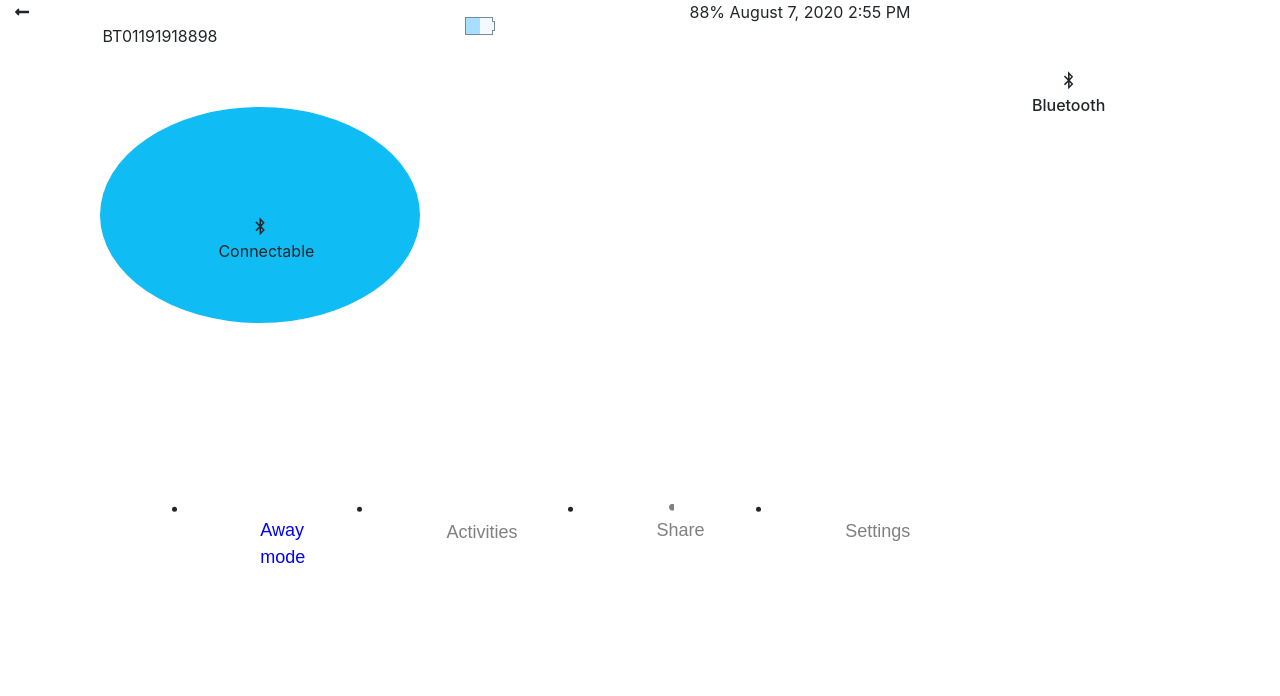
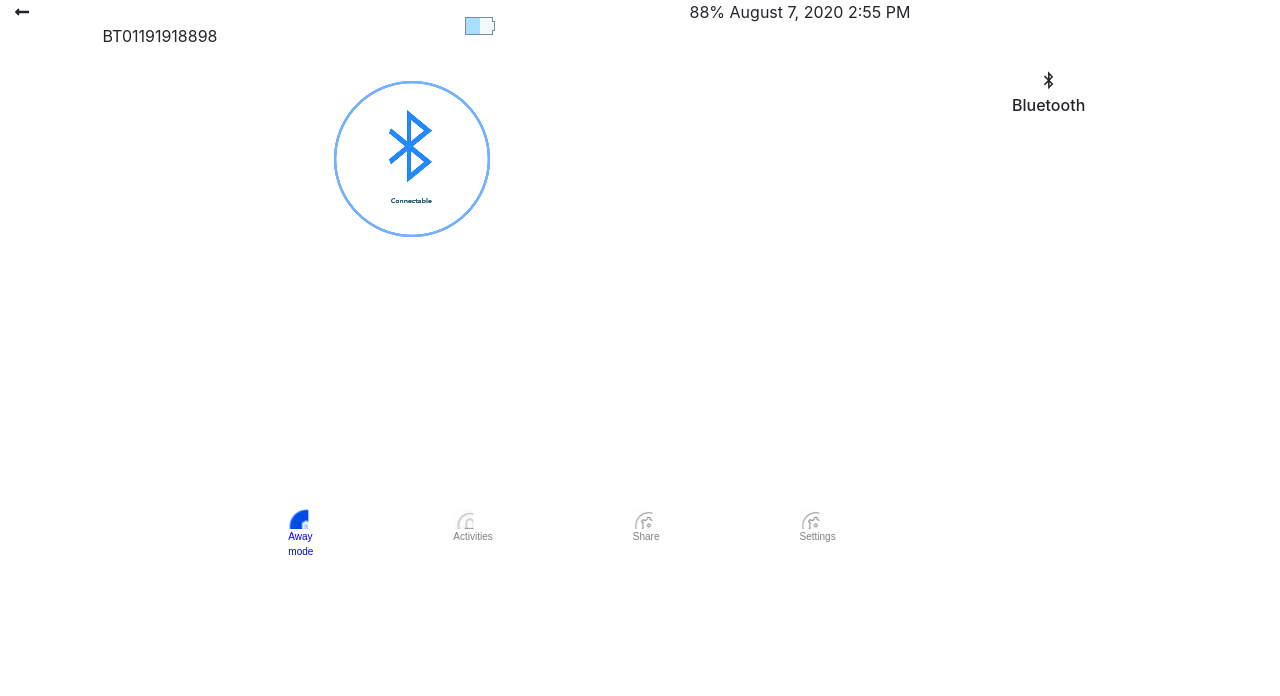
Before and after one commit to amie-nzie/connectableprime, a plain HTML site: page index.html in a window 1280 px wide. Drawn offline with Linux system fonts and the light colour scheme.

Commit message:
new changes

```diff
--- a/bootstrap-4.5.2-dist/bootstrap-4.5.2-dist/style.css
+++ b/bootstrap-4.5.2-dist/bootstrap-4.5.2-dist/style.css
@@ -1,18 +1,4 @@
 
-
-.content1-circle{
-
-width: 150px;
-height: 150px;
-padding: 1px;
-border: 8px solid transparent;
-background:  #10bcf4;
-margin: 100px;
-margin-top: 3%;
-border-radius: 50%;
-position: relative;
-margin-bottom: 10%;
-}
 
 
 
@@ -27,19 +13,21 @@ ul{
     display: flex;
     border-radius: 10px;
     font-family: sans-serif;
+    list-style: none;
 }
 
 
 
 ul li a{
 
-    padding: 10px 10px 10px;
+    padding: 20px 20px 10px;
     display: block;
     font-size: 18px;
 }
 .name{
     color: gray;
-    padding: 5%;
+    font-size: 10px;
+   display: block;
 }
 
 
--- a/index.html
+++ b/index.html
@@ -24,8 +24,9 @@
           BT01191918898</p></div>
         <div style="padding-top: 10px;" class="col-sm-3 content1-center"><img src="./img/battery.png"></img></div>
           <div style="padding-bottom: 30px;" class="col-sm-3 content1-right">88% August 7, 2020 2:55 PM</div>
-            <div style="padding: 100px;" class="col-sm-3 content1-circle"><i style="font-size: large;" class="fab fa-bluetooth-b"></i>
-              <hi style="padding: 10%">Connectable</hi></div>
+
+            <img style="margin-left: 25%;" src="./img/new-bluetooth.png">
+
 
 
               <div style="margin-left: 40%;">
@@ -48,7 +49,7 @@
                         <a href= "#">
 
                         <div class="icon">
-                         <i style="color: blue !important; margin-left: 20px;" class="fas fa-home"></i>
+                          <img src="./img/home.png">
                          </div>
 
                         <div style="color: blue;" class="name" data-text="Away mode" >Away mode</div>
@@ -58,26 +59,27 @@
                       <li>
                         <a href= "#">
                         <div class="icon">
-                          <i style="color: gray !important; margin-left: 25px;" class="far fa-bell"></i>
+                          <img src="./img/bell-rounded.jpeg">
                         </div>
                         <div class="name" data-text="Activities" >Activities</div>
                         </div>
                       </a>
                       </li>
                       <li>
-                        <a href="#">
-                        <div class="icon">
-                          <i style="color: gray !important; margin-left: 15px;"  class="fas fa-share-alt"></i>
-                        </div>
-                        <div class="name" data-text="share" >Share</div>
-                        </div>
+
+                        <a href= "#">
+                          <div class="icon">
+                        <img src="./img/settings-round..jpg">
+                      </div>
+                      <div class="name" data-text="Settings" >Share</div>
+                      </div>
                       </a>
-                      </li>
+                    </li>
                       <li>
 
                           <a href= "#">
                             <div class="icon">
-                          <i style="color: gray !important; margin-left: 20px;" class="fas fa-cog"></i>
+                          <img src="./img/settings-round..jpg">
                         </div>
                         <div class="name" data-text="Settings" >Settings</div>
                         </div>
```
Also changed, not shown: img/bell-rounded.jpeg (added), img/bluetooth.png, img/home.png (added), img/new-bluetooth.png (added), img/settings-round..jpg (added), img/settings-rounded.jpeg (added), img/share-rounded.jpeg (added).
